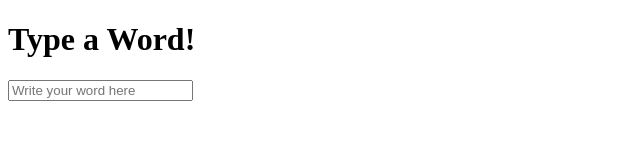
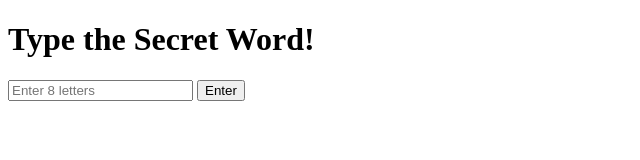
Before and after one commit to coconundrum/gift, a plain HTML site: page index.html in a window 1280 px wide. Shown: the whole page, without its empty margins (0-640 px from the left). Drawn offline with Linux system fonts and the light colour scheme.

Commit message:
Update index.html

```diff
--- a/index.html
+++ b/index.html
@@ -1,12 +1,48 @@
 <!DOCTYPE html>
 <html lang="en">
+
 <head>
     <meta charset="UTF-8">
     <meta name="viewport" content="width=device-width, initial-scale=1.0">
-    <title>Word Input Site</title>
+    <title>Word Puzzle</title>
+    <style>
+        #warning {
+            color: red;
+            display: none;
+        }
+    </style>
 </head>
+
 <body>
-    <h1>Type a Word!</h1>
-    <input type="text" placeholder="Write your word here">
+
+    <h1>Type the Secret Word!</h1>
+
+    <input type="text" maxlength="8" id="wordInput" placeholder="Enter 8 letters">
+    <button onclick="checkWord()">Enter</button>
+
+    <p id="warning"></p>
+
+    <script>
+        let attempts = 3;
+
+        function checkWord() {
+            const input = document.getElementById("wordInput").value.toUpperCase();
+            const warning = document.getElementById("warning");
+
+            if (input === "COCOLISO") {
+                window.location.href = "https://t.ly/Coco";
+            } else {
+                attempts--;
+                if (attempts > 0) {
+                    warning.textContent = "Wrong word! You have " + attempts + " more attempt(s) before the gift self-destructs.";
+                    warning.style.display = "block";
+                } else {
+                    warning.textContent = "The gift has self-destructed!";
+                    warning.style.display = "block";
+                }
+            }
+        }
+    </script>
 </body>
+
 </html>
```
